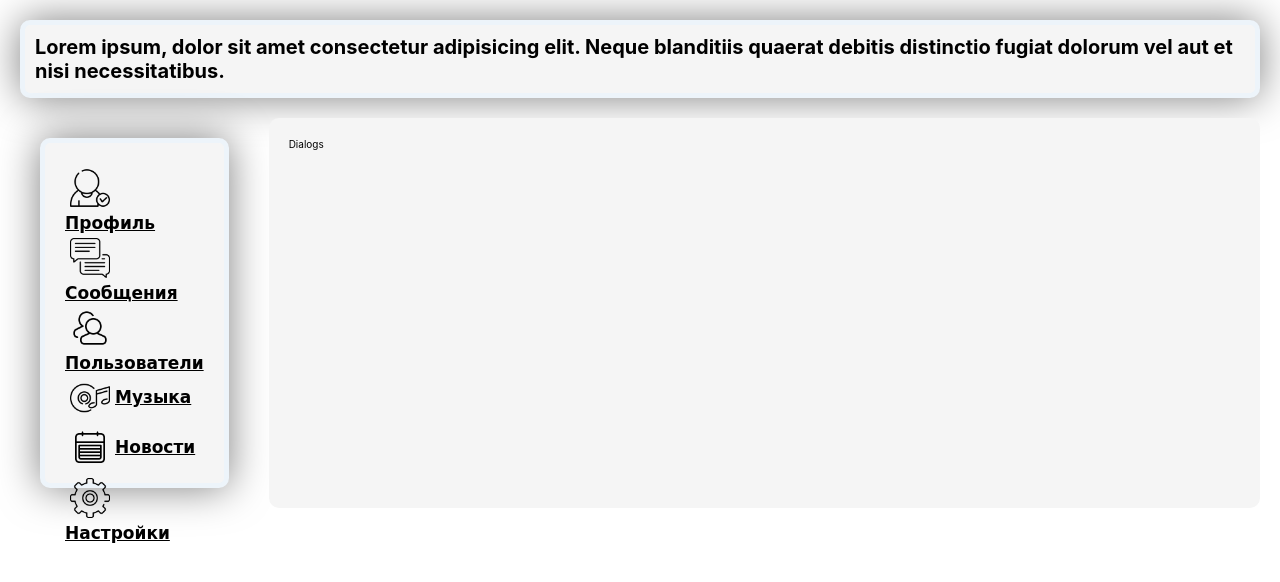
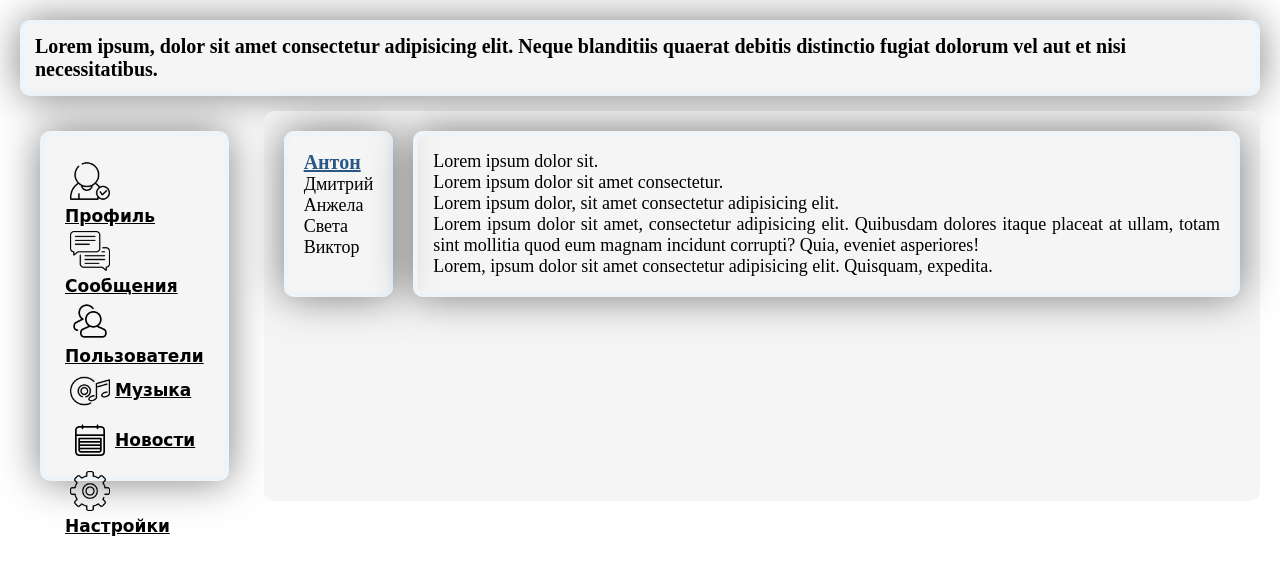
Before and after one commit to DAShulgin/Inwires_part1, a React (Create React App) app: page /dialogs in a window 1280 px wide. Shown: the top 582 px of the page. Built offline with nearby package versions, Linux system fonts and the light colour scheme.

Commit message:
страница Диалогов

```diff
--- a/src/App.css
+++ b/src/App.css
@@ -1,12 +1,14 @@
 .grid {
   display              : grid;
-  grid-gap             : 20px;
+  grid-gap             : 15px;
   padding              : 20px 20px;
   margin               : 0 auto;
   grid-template-areas  :
     'blok1'
     'blok2'
     'blok3';
+    font-family: 'Time New Romans';
+    font-size: 18px;
 }
 
 /* .grid>* {
--- a/src/components/Dialogs/Dialogs.jsx
+++ b/src/components/Dialogs/Dialogs.jsx
@@ -1,11 +1,25 @@
 import React from 'react';
 import style from './Dialogs.module.css'
 
-const Dialogs = () => {
-    return (
-        <div className={style.A1} >
-           Dialogs
+const Dialogs = (props) => {
+    return (<div className={style.dialogs}>
+        <div className={style.dialogsItems}>
+            <div className={style.dialog + ' ' + style.active}>Антон</div>
+            <div className={style.dialog}>Дмитрий</div>
+            <div className={style.dialog}>Анжела</div>
+            <div className={style.dialog}>Света</div>
+            <div className={style.dialog}>Виктор</div>
         </div>
+        <div className = {style.messagesItems}>
+        <div className = {style.message}>Lorem ipsum dolor sit.</div>
+        <div className = {style.message}>Lorem ipsum dolor sit amet consectetur.</div>
+        <div className = {style.message}>Lorem ipsum dolor, sit amet consectetur adipisicing elit.</div>
+        <div className = {style.message}>Lorem ipsum dolor sit amet, consectetur adipisicing elit. Quibusdam dolores itaque placeat at ullam, totam sint mollitia quod eum magnam incidunt corrupti? Quia, eveniet asperiores!</div>
+        <div className = {style.message}>Lorem, ipsum dolor sit amet consectetur adipisicing elit. Quisquam, expedita.</div>
+
+        </div>
+
+    </div>
     )
 }
 
--- a/src/components/Dialogs/Dialogs.module.css
+++ b/src/components/Dialogs/Dialogs.module.css
@@ -1,3 +1,38 @@
-.A1 {
-    font-size: 10px;
+.dialogs {
+    display              : grid;
+    grid-template-columns: 1fr auto;
+    grid-gap             : 20px;
+    grid-template-areas  :
+        'dialogsItems messagesItems';
+        text-align: justify;
 }
+
+.dialogsItems {
+    grid-area   : dialogsItems;
+    padding-left: 10px;
+    border          : 5px solid rgba(237, 244, 250, 1);
+    box-shadow      : 0 0 40px rgba(0, 0, 0, 0.5);
+    border-radius   : 10px;
+    padding: 15px;
+    width: min-content;
+}
+
+.dialog {}
+
+.messagesItems {
+    grid-area: messagesItems;
+    border          : 5px solid rgba(237, 244, 250, 1);
+    box-shadow      : 0 0 40px rgba(0, 0, 0, 0.5);
+    border-radius   : 10px;
+    padding: 15px;
+}
+
+.message {}
+
+
+.active {
+    font-size: 20px;
+    text-decoration: underline;
+    font-weight: bold;
+    color:#2a5885;
+}
--- a/src/components/Navbar/NavigationPanel.jsx
+++ b/src/components/Navbar/NavigationPanel.jsx
@@ -35,6 +35,7 @@ const NavigationPanel = () => {
             <div className={style.linkLine}>
                 <NavLink to='/setting'> <img src={setting} />Настройки</NavLink>
             </div>
+
         </div>
     )
 }
--- a/src/components/Navbar/NavigationPanel.module.css
+++ b/src/components/Navbar/NavigationPanel.module.css
@@ -1,8 +1,9 @@
-.navPanel  {
+.navPanel {
     font-weight: bold;
     font-size  : 17px;
     font-family: 'Comic Sans MS';
 }
+
 .linkLine {
     display: flex;
 }
@@ -11,8 +12,9 @@
     vertical-align: middle;
     height        : 40px;
     width         : 40px;
-    padding: 5px;
+    padding       : 5px;
 }
+
 a {
     color: black;
 }
```
